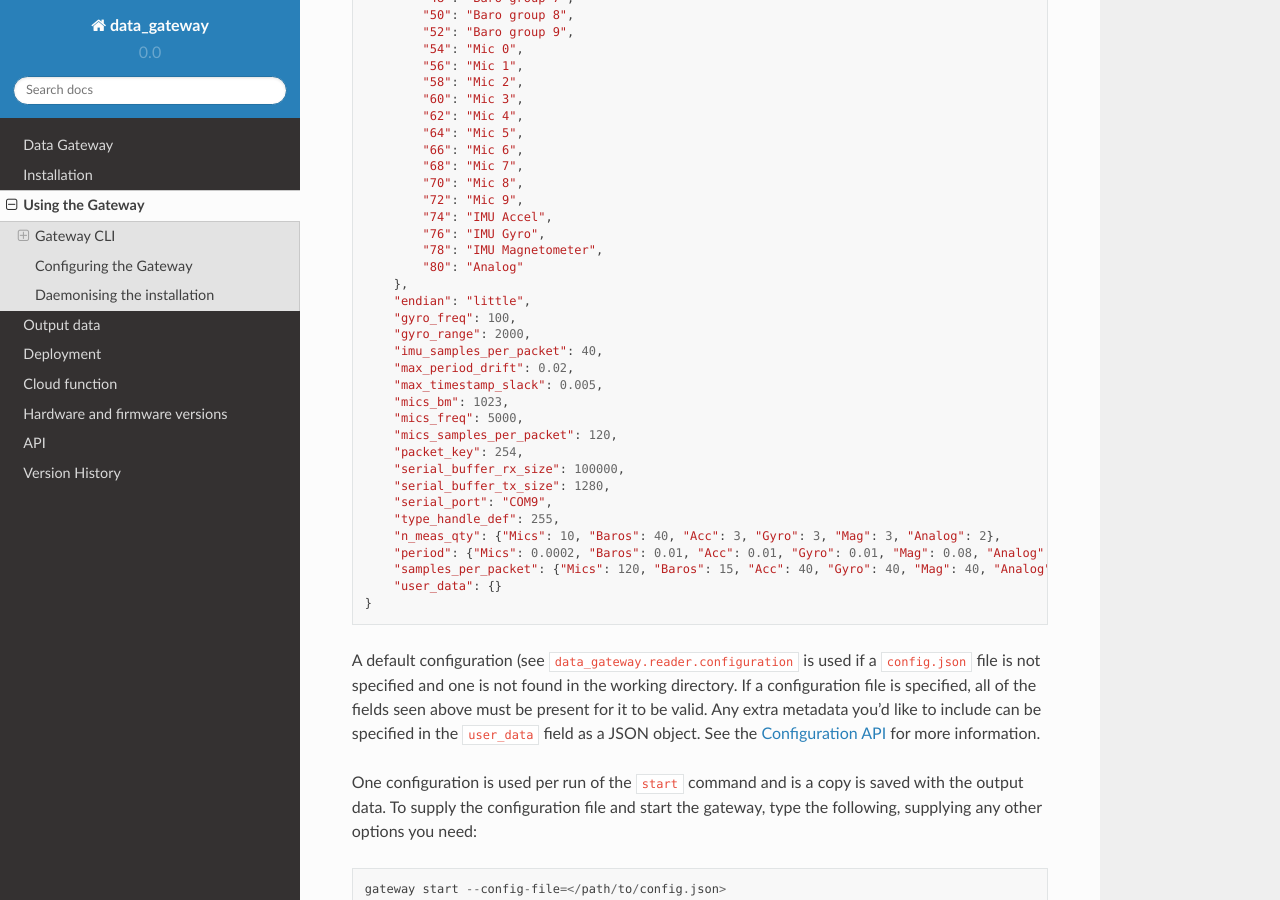
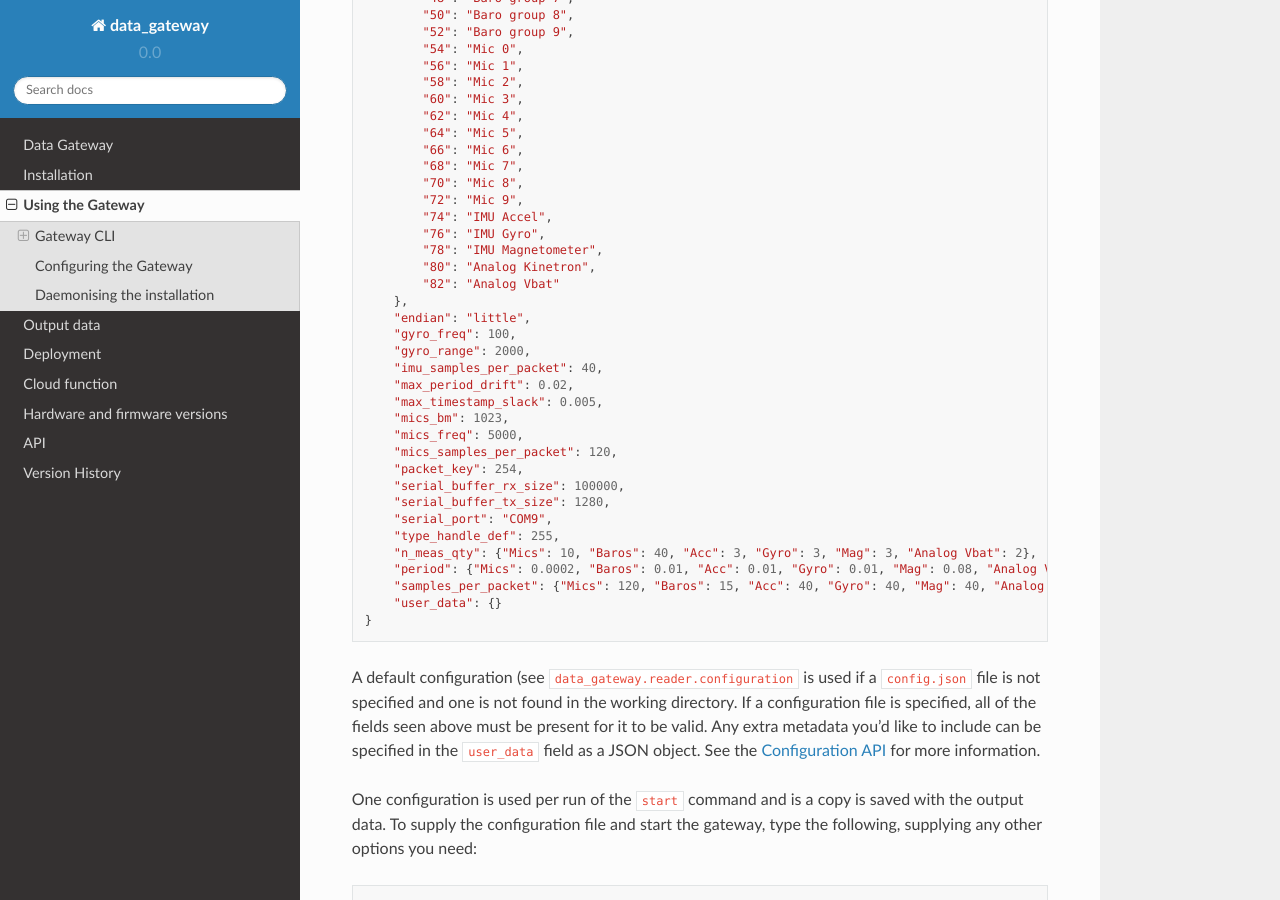
Before and after one commit to aerosense-ai/data-gateway, a Sphinx documentation site: the page built from docs/source/using_the_gateway.rst, in a window 1280 px wide and 900 px high, scrolled down 2045 px. Built offline with Sphinx 7.4.7 and the Read the Docs theme 2.0.0, drawn with Linux system fonts in a browser that asks for light colours.

Commit message:
FIX: Finish adding new sensor names

```diff
--- a/docs/source/using_the_gateway.rst
+++ b/docs/source/using_the_gateway.rst
@@ -119,7 +119,8 @@ configuration file. Here is the contents of an example file:
             "74": "IMU Accel",
             "76": "IMU Gyro",
             "78": "IMU Magnetometer",
-            "80": "Analog"
+            "80": "Analog Kinetron",
+            "82": "Analog Vbat"
         },
         "endian": "little",
         "gyro_freq": 100,
@@ -135,9 +136,9 @@ configuration file. Here is the contents of an example file:
         "serial_buffer_tx_size": 1280,
         "serial_port": "COM9",
         "type_handle_def": 255,
-        "n_meas_qty": {"Mics": 10, "Baros": 40, "Acc": 3, "Gyro": 3, "Mag": 3, "Analog": 2},
-        "period": {"Mics": 0.0002, "Baros": 0.01, "Acc": 0.01, "Gyro": 0.01, "Mag": 0.08, "Analog": 6.103515625e-05},
-        "samples_per_packet": {"Mics": 120, "Baros": 15, "Acc": 40, "Gyro": 40, "Mag": 40, "Analog": 60},
+        "n_meas_qty": {"Mics": 10, "Baros": 40, "Acc": 3, "Gyro": 3, "Mag": 3, "Analog Vbat": 2},
+        "period": {"Mics": 0.0002, "Baros": 0.01, "Acc": 0.01, "Gyro": 0.01, "Mag": 0.08, "Analog Vbat": 6.103515625e-05},
+        "samples_per_packet": {"Mics": 120, "Baros": 15, "Acc": 40, "Gyro": 40, "Mag": 40, "Analog Vbat": 60},
         "user_data": {}
     }
 
```
Also changed, not shown: docs/source/output_data.rst (+1 -1 lines), 4 other files.
